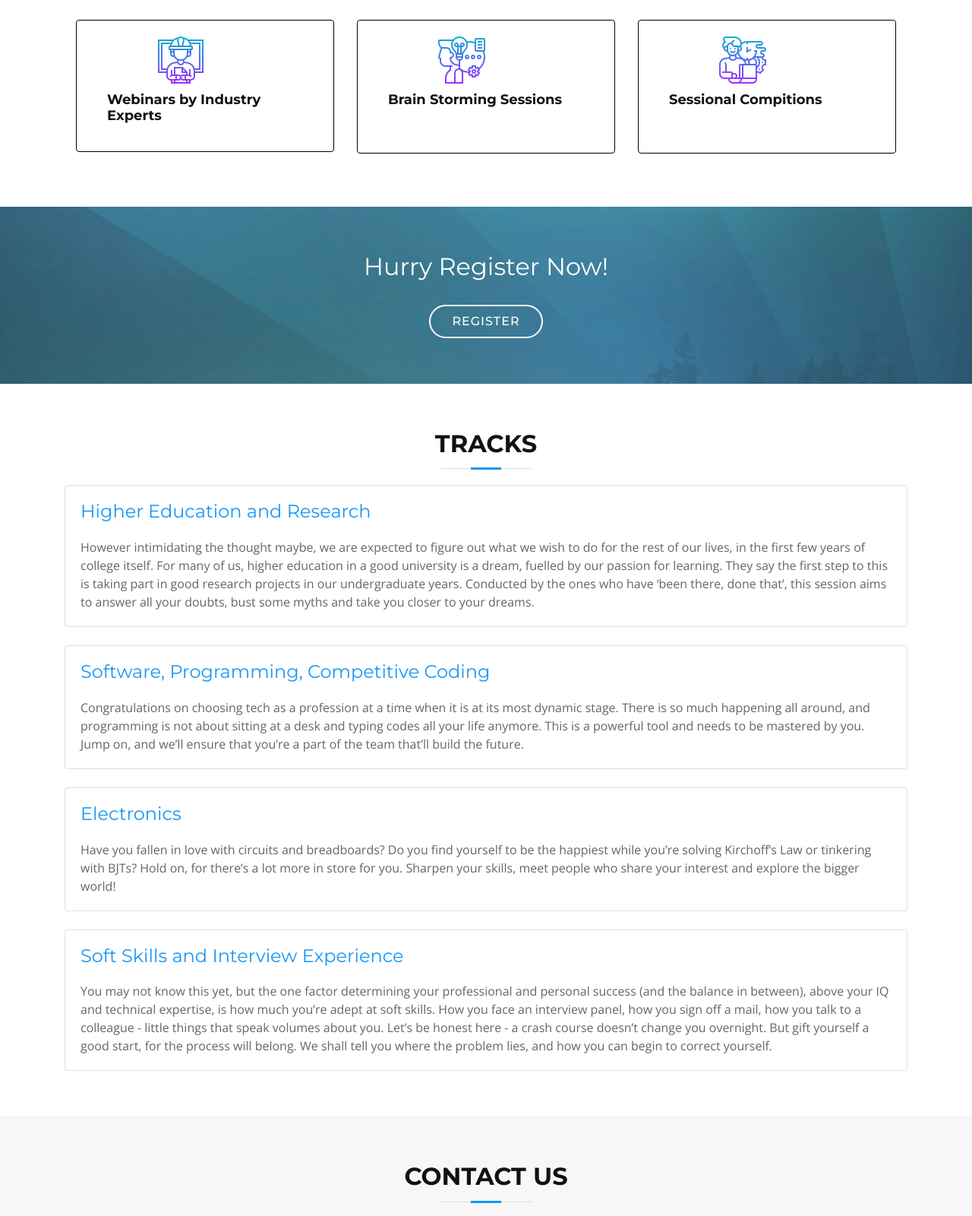
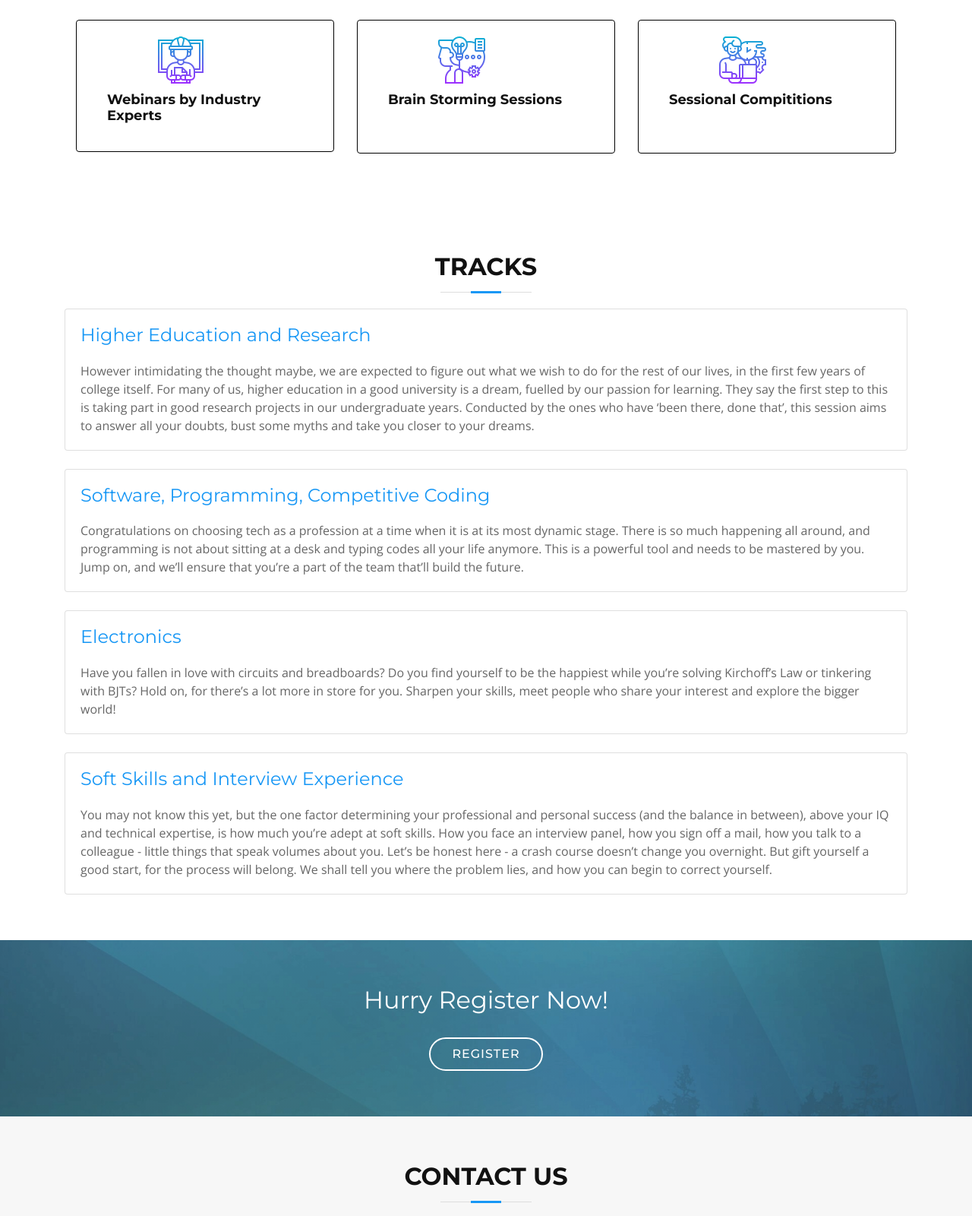
Before and after one commit to ieee-ju/ElevateX, a plain HTML site: page index.html in a window 1280 px wide. Shown: the part 2060-3660 px from the top of the page at 76% size. Drawn offline with nearby package versions, Linux system fonts and the light colour scheme; a script that the page names is missing; files whose address does not match are found by name.

Commit message:
Update index.html

```diff
--- a/index.html
+++ b/index.html
@@ -55,7 +55,7 @@
           <li><a href="#about">About Us</a></li>
 		  <li><a href="#services">Event</a></li>
           <li><a href="#skills">Tracks</a></li>
-          <li><a href="https://forms.gle/B8RXVv8qFs5H6XCL9">Register</a></li>
+          <li><a href="https://forms.gle/B8RXVv8qFs5H6XCL9" target="_blank">Register</a></li>
           <li><a href="#contact">Contact Us</a></li>
         </ul>
       </nav><!-- #nav-menu-container -->
@@ -81,7 +81,7 @@
 				<h5 style="padding:0;">presents</h5>
                 <!--p>Lorem ipsum dolor sit amet, consectetur adipiscing elit, sed do eiusmod tempor incididunt ut labore et dolore magna aliqua. Ut enim ad minim veniam, quis nostrud exercitation ullamco laboris nisi ut aliquip ex ea commodo consequat.</p-->
                 <img src="img/ElevateX.png" style="width:90vw; height: 20vw; padding:0; mar" >
-				<a href="https://forms.gle/B8RXVv8qFs5H6XCL9" class="btn-get-started scrollto">Register!</a></br>
+				<a target="_blank" href="https://forms.gle/B8RXVv8qFs5H6XCL9" class="btn-get-started scrollto">Register!</a></br>
 				<div class="tag"><h3>USCALE. UPSOLVE. UPGRADE.</h3></div>
 
               </div>
@@ -229,7 +229,7 @@
 		<div class="card" >
 			<div class="card-body">
 			<img  src="img/rout.png" style="padding-left:85px; padding-bottom:10px;" alt="Card image cap">
-			<h4 class="title"><a href="">Sessional Compitions</a></h4></br>
+			<h4 class="title"><a href="">Sessional Compititions</a></h4></br>
 			</div>
 		</div>
 		</div>
@@ -240,15 +240,6 @@
       </div>
     </section><!-- #services -->
 
-    <!--==========================
-      Call To Action Section
-    ============================-->
-    <section id="call-to-action" class="wow fadeIn">
-      <div class="container text-center">
-        <h2 style="color:#fff;">Hurry Register Now!</h2>
-        <a class="cta-btn" href="https://forms.gle/B8RXVv8qFs5H6XCL9">register</a>
-      </div>
-    </section><!-- #call-to-action -->
 
     <!--==========================
       Skills Section
@@ -309,6 +300,15 @@ You may not know this yet, but the one factor determining your professional and
     </section>
 
 
+  <!--==========================
+      Call To Action Section
+    ============================-->
+    <section id="call-to-action" class="wow fadeIn">
+      <div class="container text-center">
+        <h2 style="color:#fff;">Hurry Register Now!</h2>
+        <a target="_blank" class="cta-btn" href="https://forms.gle/B8RXVv8qFs5H6XCL9">register</a>
+      </div>
+    </section><!-- #call-to-action -->
 
 
     <!--==========================
```
